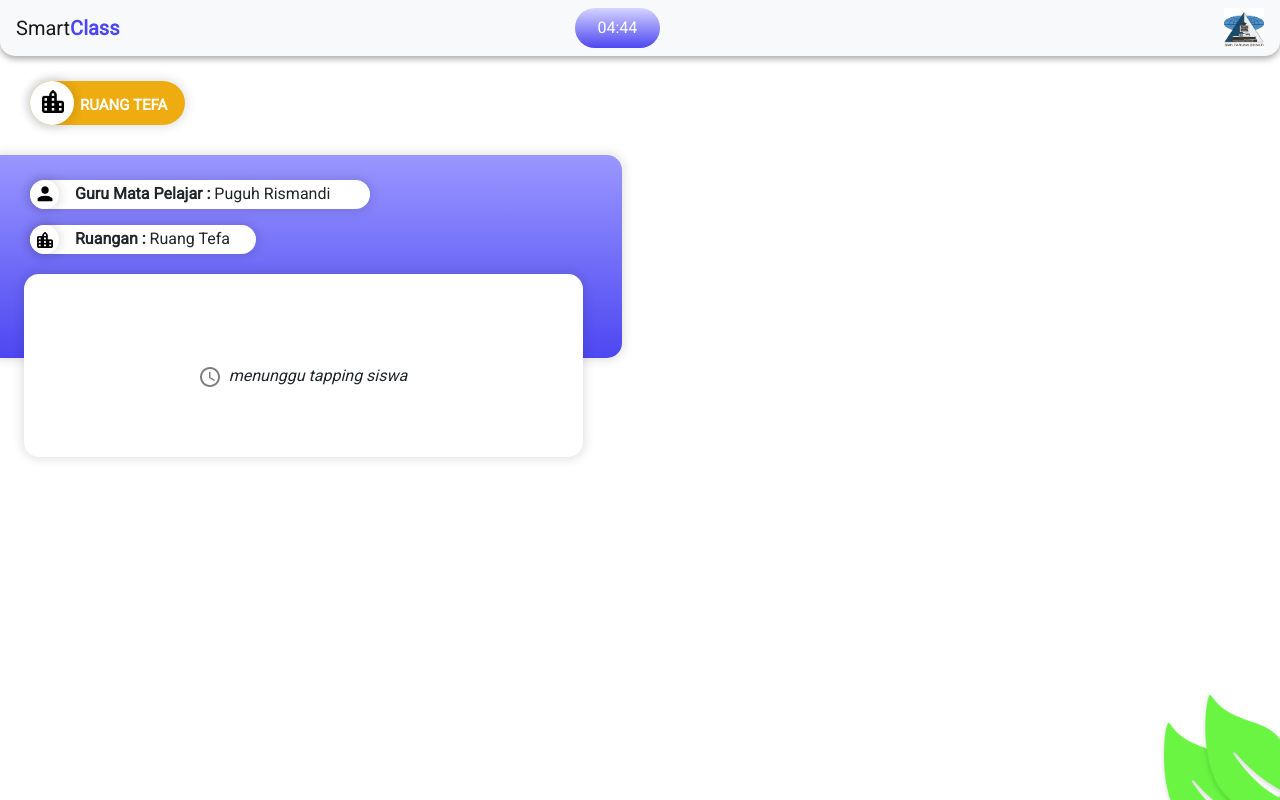
After one commit to farasjibran/Mockup-Atikan-Jabar-SMK-TARUNA-BHAKTI-DEPOK-, a Flask app: page /detail in a window 1280 px wide. The commit adds this page. Run offline with Flask 2, Linux system fonts and the light colour scheme; some libraries are stand-ins or nearby versions.

Commit message:
update 1.1

```diff
--- a/app.py
+++ b/app.py
@@ -6,5 +6,9 @@ app = Flask(__name__)
 def home():
     return render_template('home.html')
 
+@app.route('/detail')
+def detail():
+    return render_template('detail.html')
+
 if __name__ == '__main__':
     app.run(debug=True)
--- /dev/null
+++ b/templates/detail.html
@@ -0,0 +1,271 @@
+<!doctype html>
+<html lang="en">
+<head>
+    <!-- Required meta tags -->
+    <meta charset="utf-8">
+    <meta content="width=device-width, initial-scale=1, shrink-to-fit=no" name="viewport">
+
+    <!-- Bootstrap CSS -->
+    <link crossorigin="anonymous" href="https://stackpath.bootstrapcdn.com/bootstrap/4.3.1/css/bootstrap.min.css"
+          integrity="sha384-ggOyR0iXCbMQv3Xipma34MD+dH/1fQ784/j6cY/iJTQUOhcWr7x9JvoRxT2MZw1T" rel="stylesheet">
+
+    <!--  My CSS  -->
+    <style>
+    /* My Own CSS */
+
+    * {
+        font-family: 'Roboto', sans-serif;
+    }
+
+    .nav-clock {
+        width: 85px;
+        height: 40px;
+        background-image: linear-gradient(180deg, #D5D4FF, #4D47F1);
+        border-radius: 20px;
+        margin-left: -10%;
+    }
+
+    .navbar {
+        box-shadow: 0px 3px 6px #AAAAAA;
+        border-bottom-left-radius: 15px;
+        border-bottom-right-radius: 15px;
+    }
+
+    .daun {
+        position: absolute;
+        right: 0;
+        bottom: 0;
+    }
+
+    .people-img {
+        margin: auto;
+        margin-top: 30px;
+        width: 200px;
+        height: 200px;
+        border-radius: 50%;
+        box-shadow: 0px 0px 6px 2px #AAAAAA;
+    }
+
+    .name-place {
+        margin: 0px auto;
+        width: 272px;
+        height: 56px;
+        border-radius: 50px;
+        background-color: #EEAC11;
+    }
+
+    .place {
+        color: #fff;
+        font-weight: bold;
+        text-transform: uppercase;
+        font-size: 25px;
+    }
+
+    .status {
+        font-style: italic;
+        margin-top: 20px;
+        margin-bottom: -16px;
+    }
+
+    /* Detail */
+    .ruang {
+        background-color: #EEAC11;
+        padding-top: 13px;
+        padding-left: 50px;
+        width: 155px;
+        margin-left: 30px;
+        margin-top: 25px;
+        height: 44px;
+        border-radius: 100px;
+        text-transform: uppercase;
+        font-size: 15px;
+        box-shadow: 0px 0px 10px 3px rgba(0, 0, 0, 0.1);
+        margin-bottom: 30px;
+    }
+
+    .gambarkelas {
+        position: absolute;
+        margin-left: 30px;
+        background-color: #fff;
+        width: 44px;
+        height: 44px;
+        border-radius: 100px;
+        box-shadow: 0px 0px 10px 3px rgba(0, 0, 0, 0.1);
+        padding-top: 22px;
+        padding-left: 25px;
+    }
+
+    .bungkusdetail {
+        background-image: linear-gradient(180deg, #9A97FF, #4D47F1);
+        height: 203px;
+        width: 622px;
+        border-top-right-radius: 15px;
+        border-bottom-right-radius: 15px;
+        padding-top: 25px;
+        box-shadow: 0px 0px 10px 3px rgba(0, 0, 0, 0.1);
+    }
+
+    .detailguru {
+        margin-left: 30px;
+        background-color: white;
+        width: 340px;
+        height: 29px;
+        border-radius: 100px;
+        padding-left: 35px;
+        padding-top: 17px;
+        box-shadow: 0px 0px 10px 3px rgba(0, 0, 0, 0.1);
+    }
+
+    .gambarguru {
+        position: absolute;
+        background-color: white;
+        border-radius: 100px;
+        width: 29px;
+        height: 29px;
+        box-shadow: 0px 0px 10px 3px rgba(0, 0, 0, 0.1);
+        margin-left: 30px;
+        padding-top: 10px;
+        padding-left: 10px;
+    }
+
+    .gambarguru img {
+        width: 21px;
+    }
+
+    .detailruang {
+        margin-left: 30px;
+        background-color: white;
+        width: 226px;
+        height: 29px;
+        border-radius: 100px;
+        padding-left: 35px;
+        padding-top: 17px;
+        box-shadow: 0px 0px 10px 3px rgba(0, 0, 0, 0.1);
+    }
+
+    .gambarruang {
+        position: absolute;
+        background-color: white;
+        border-radius: 100px;
+        width: 29px;
+        height: 29px;
+        box-shadow: 0px 0px 10px 3px rgba(0, 0, 0, 0.1);
+        margin-left: 30px;
+        padding-top: 12px;
+        padding-left: 13px;
+    }
+
+    .gambarruang img {
+        width: 20px;
+    }
+
+    .detailmenunggu {
+        background-color: white;
+        height: 183px;
+        width: 559px;
+        border-radius: 15px;
+        margin-top: 20px;
+        padding-top: 90px;
+        font-style: italic;
+        box-shadow: 0px 0px 10px 3px rgba(0, 0, 0, 0.1);
+    }
+
+    </style>
+
+    <!--  My Font  -->
+    <link href="https://fonts.googleapis.com/css?family=Roboto&display=swap" rel="stylesheet">
+
+    <title>Smartclass</title>
+</head>
+<body>
+<!-- navbar -->
+<div id="app">
+    <!-- As a heading -->
+    <nav class="navbar navbar-light bg-light">
+        <a href="/"><span class="navbar-brand mb-0 h1">Smart<span style="color: #4D47F1;"><b>Class</b></span></span></a>
+        <div class="nav-clock text-center pt-2"><span class="clock text-white">&nbsp;&nbsp;10.00</span></div>
+        <img src="{{ url_for('static', filename='img/tb.jpg')}}" width="40">
+    </nav>
+</div>
+
+<!-- content -->
+<div>
+    <div class="daun"><img style="height: 110px;" src="{{ url_for('static', filename='img/daon.png')}}"></div>
+    <div class="gambarkelas"><img alt=""
+                                  src="{{ url_for('static', filename='img/Path 8.png')}}" style="width: 22px; margin-left: -13px; margin-top: -28px"></div>
+    <div class="ruang text-white"><b>Ruang Tefa</b></div>
+</div>
+
+<!-- detail -->
+<div class="bungkusdetail">
+    <!-- Guru -->
+    <div class="gambarguru"><img style="width: 16px; margin-top: -17px; margin-left: -3px" alt="" src="{{ url_for('static', filename='img/Path 1.png')}}"></div>
+    <div class="detailguru">
+        <p style="margin-top: -15px; margin-left: 10px"><b>Guru Mata Pelajar :</b> <span>Puguh Rismandi</span></p>
+    </div>
+    <!-- Ruangan -->
+    <div class="gambarruang mt-3"><img alt="" src="{{ url_for('static', filename='img/Path 8.png')}}"
+                                       style="margin-left: -6px; margin-top: -20px; width: 16px"></div>
+    <div class="detailruang mt-3">
+        <p style="margin-top: -15px; margin-left: 10px"><b>Ruangan :</b> <span>Ruang Tefa</span></p>
+    </div>
+    <!-- Detail menunggu -->
+    <div class="detailmenunggu ml-4 text-center"><span><img alt=""
+                                                                 src="{{ url_for('static', filename='img/Path 10.png')}}" style="margin-right: 5px">
+        </span>menunggu tapping siswa
+    </div>
+</div>
+
+<!-- Optional JavaScript -->
+<!-- jQuery first, then Popper.js, then Bootstrap JS -->
+<script crossorigin="anonymous"
+        integrity="sha384-q8i/X+965DzO0rT7abK41JStQIAqVgRVzpbzo5smXKp4YfRvH+8abtTE1Pi6jizo"
+        src="https://code.jquery.com/jquery-3.3.1.slim.min.js"></script>
+<script crossorigin="anonymous"
+        integrity="sha384-UO2eT0CpHqdSJQ6hJty5KVphtPhzWj9WO1clHTMGa3JDZwrnQq4sF86dIHNDz0W1"
+        src="https://cdnjs.cloudflare.com/ajax/libs/popper.js/1.14.7/umd/popper.min.js"></script>
+<script crossorigin="anonymous"
+        integrity="sha384-JjSmVgyd0p3pXB1rRibZUAYoIIy6OrQ6VrjIEaFf/nJGzIxFDsf4x0xIM+B07jRM"
+        src="https://stackpath.bootstrapcdn.com/bootstrap/4.3.1/js/bootstrap.min.js"></script>
+
+<!-- My script -->
+<script>
+        $(document).ready(function() {
+            clockUpdate();
+            setInterval(clockUpdate, 1000);
+        })
+
+        function clockUpdate() {
+            var date = new Date();
+            $('.clock').css({
+                'color': '#000'
+            });
+
+            function addZero(x) {
+                if (x < 10) {
+                    return x = '0' + x;
+                } else {
+                    return x;
+                }
+            }
+
+            function twelveHour(x) {
+                if (x > 12) {
+                    return x = x - 12;
+                } else if (x == 0) {
+                    return x = 12;
+                } else {
+                    return x;
+                }
+            }
+
+            var h = addZero(twelveHour(date.getHours()));
+            var m = addZero(date.getMinutes());
+
+            $('.clock').text(h + ':' + m)
+        }
+
+
+</script>
+</body>
+</html>
```
Also changed, not shown: templates/home.html (+1 -22 lines).
